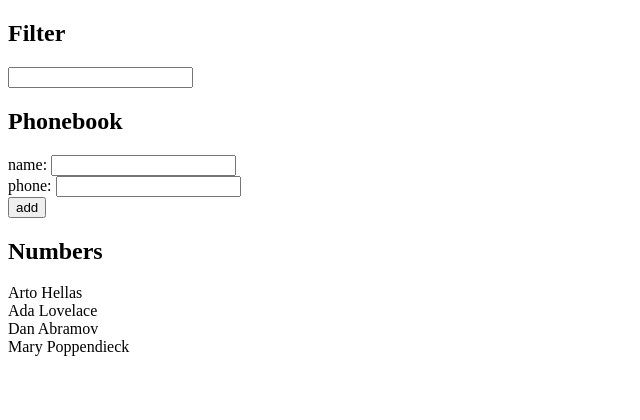
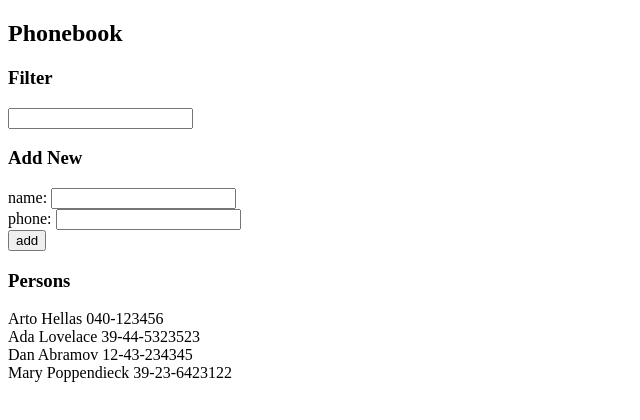
Before and after one commit to santibpz/fullstackopen, a React (Vite) app in the folder part2/phonebook/: page / in a window 1280 px wide. Shown: the top 420 px of the page, without its empty margins (0-640 px from the left). Built offline with nearby package versions, Linux system fonts and the light colour scheme.

Commit message:
completed exercise 2.10

```diff
--- a/part2/phonebook/src/App.jsx
+++ b/part2/phonebook/src/App.jsx
@@ -1,12 +1,14 @@
 import { useState } from 'react'
-import Person from './components/Person'
+import Filter from './components/Filter'
+import PersonForm from './components/PersonForm'
+import Persons from './components/Persons'
 
 const App = () => {
   const [persons, setPersons] = useState([
-    { name: 'Arto Hellas', number: '040-123456', id: 1 },
-    { name: 'Ada Lovelace', number: '39-44-5323523', id: 2 },
-    { name: 'Dan Abramov', number: '12-43-234345', id: 3 },
-    { name: 'Mary Poppendieck', number: '39-23-6423122', id: 4 }
+    { name: 'Arto Hellas', phone: '040-123456', id: 1 },
+    { name: 'Ada Lovelace', phone: '39-44-5323523', id: 2 },
+    { name: 'Dan Abramov', phone: '12-43-234345', id: 3 },
+    { name: 'Mary Poppendieck', phone: '39-23-6423122', id: 4 }
   ])
   const [personsFound, setPersonsFound] = useState([])
   const [newName, setNewName] = useState('')
@@ -57,7 +59,8 @@ const App = () => {
     // new person object
     const newPerson = {
       name: newName,
-      phone: newPhone
+      phone: newPhone,
+      id: persons.length + 1
     }
 
     // add the new person to the state
@@ -72,36 +75,18 @@ const App = () => {
 
   return (
     <div>
+      <h2>Phonebook</h2>
 
-      <h2>Filter</h2>
-      <div>
-        <input
-         value = {nameToFind}
-         onChange = {handleFind}/>
-      </div>
+      <Filter nameToFind={nameToFind} handleFind = {handleFind} />
 
-      <h2>Phonebook</h2>
-      <form onSubmit = {handleSubmit}>
-        <div>
-          name: <input
-                 value = {newName}
-                 onChange = {(event) => setNewName(event.target.value)} />
-        </div>
+      <PersonForm
+       handleSubmit = {handleSubmit}
+       newName = {newName}
+       handleNewName = {(e) => setNewName(e.target.value)}
+       newPhone = {newPhone}
+       handleNewPhone = {(e) => setNewPhone(e.target.value)} />
 
-        <div>
-          phone: <input
-                 value = {newPhone}
-                 onChange = {(event) => setNewPhone(event.target.value)} />
-        </div>
-        <div>
-          <button type="submit">add</button>
-        </div>
-      </form>
-
-      <h2>Numbers</h2>
-      {
-        personsToShow.map(person => <Person key = {person.id} name={person.name} phone={person.phone} />)
-      }
+      <Persons persons={personsToShow} />
     </div>
   )
 }
--- /dev/null
+++ b/part2/phonebook/src/components/Filter.jsx
@@ -0,0 +1,16 @@
+/* eslint-disable react/prop-types */
+
+const Filter = ({nameToFind, handleFind}) => {
+  return (
+    <>
+    <h3>Filter</h3>
+      <div>
+        <input
+         value = {nameToFind}
+         onChange = {handleFind}/>
+      </div>
+    </>
+  )
+}
+
+export default Filter
--- /dev/null
+++ b/part2/phonebook/src/components/PersonForm.jsx
@@ -0,0 +1,27 @@
+/* eslint-disable react/prop-types */
+
+const PersonForm = (props) => {
+  return (
+    <>
+    <h3>Add New</h3>
+    <form onSubmit = {props.handleSubmit}>
+        <div>
+          name: <input
+                 value = {props.newName}
+                 onChange = {props.handleNewName} />
+        </div>
+
+        <div>
+          phone: <input
+                 value = {props.newPhone}
+                 onChange = {props.handleNewPhone} />
+        </div>
+        <div>
+          <button type="submit">add</button>
+        </div>
+      </form>
+      </>
+  )
+}
+
+export default PersonForm
--- /dev/null
+++ b/part2/phonebook/src/components/Persons.jsx
@@ -0,0 +1,20 @@
+/* eslint-disable react/prop-types */
+import Person from './Person'
+
+
+const Persons = ({persons}) => {
+  return (
+    <div>
+        <h3>Persons</h3>
+    {
+            persons.map(person => <Person
+                                key = {person.id}
+                                name={person.name}
+                                phone={person.phone} />)
+
+    }
+    </div>
+  )
+}
+
+export default Persons
```
